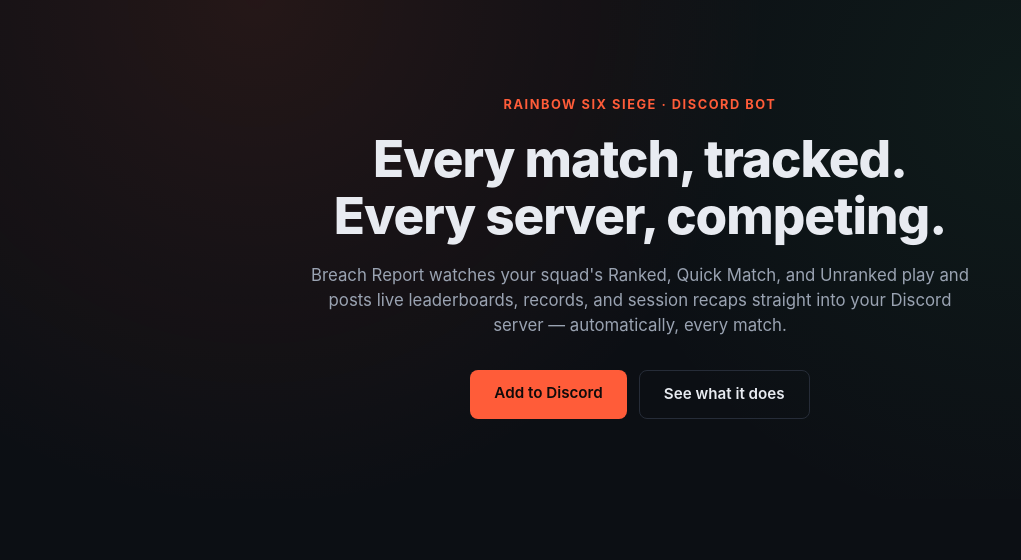
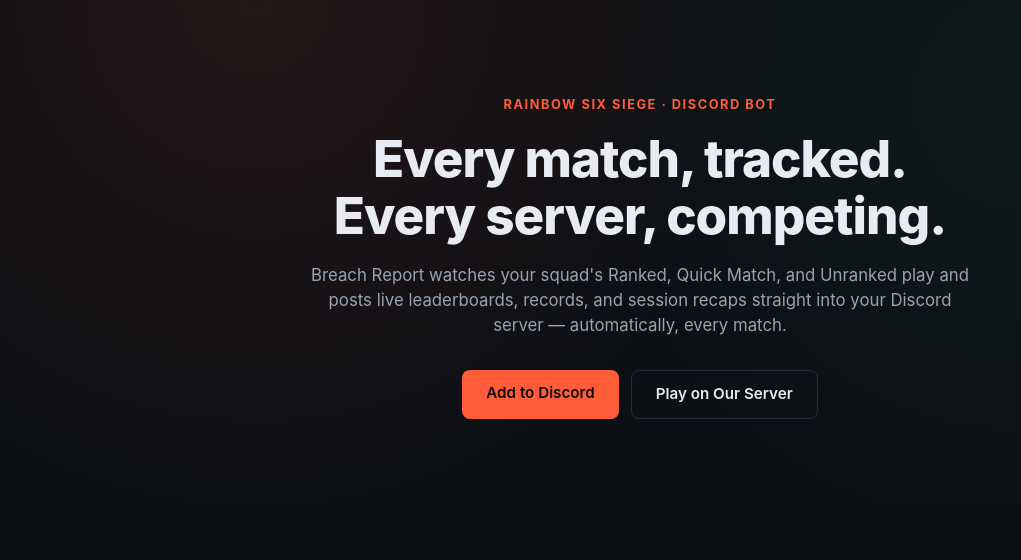
Before and after one commit to DeplorableTM/breachreportbot-site, a Flask app: page / in a window 1280 px wide. Shown: the part 66-626 px from the top of the page, without its empty margins (0-1021 px from the left). Run offline with Flask 3, Linux system fonts and the light colour scheme.

Commit message:
Replace homepage "See what it does" button with a server invite
Swaps the secondary hero CTA for "Play on Our Server", linking to the
production BreachReport Discord server. Gives a visitor who isn't in any
server with the bot yet a way to try it out immediately instead of needing
their own server. Generic no-expiry invite for now -- swap once the server
has real onboarding (rules gate, start-here channel) built out.

```diff
--- a/app.py
+++ b/app.py
@@ -52,6 +52,12 @@
     if DISCORD_CLIENT_ID else "#"
 )
 
+# Invite to the production "BreachReport" guild itself -- lets a visitor who isn't in
+# any server with the bot come play with the existing community instead of needing
+# their own server. Generic/no-expiry invite for now (2026-08-04); swap once the server
+# has real onboarding channels (rules gate, start-here channel, etc.) built out.
+SUPPORT_SERVER_INVITE_URL = "https://discord.gg/2Ms6rmt63Y"
+
 # TEMPORARY (2026-07-30): the Lemon Squeezy store is still in test mode, pending identity
 # verification -- a real checkout right now wouldn't charge anything, but would still
 # trigger the real webhook and grant a real, fully-functional seat for free. Until
@@ -99,6 +105,7 @@
         buy_enabled=_buy_flow_configured(),
         buy_href=("/buy" if WEBSITE_PURCHASE_ENABLED else DISCORD_STORE_URL),
         user_1_price=USER_1_PRICE_LABEL,
+        support_server_url=SUPPORT_SERVER_INVITE_URL,
     )
 
 
--- a/templates/index.html
+++ b/templates/index.html
@@ -11,7 +11,7 @@
     </p>
     <div class="cta-row">
       <a class="btn btn-primary" href="{{ invite_url }}">Add to Discord</a>
-      <a class="btn btn-ghost" href="#features">See what it does</a>
+      <a class="btn btn-ghost" href="{{ support_server_url }}" target="_blank" rel="noopener">Play on Our Server</a>
     </div>
   </div>
 </section>
```
